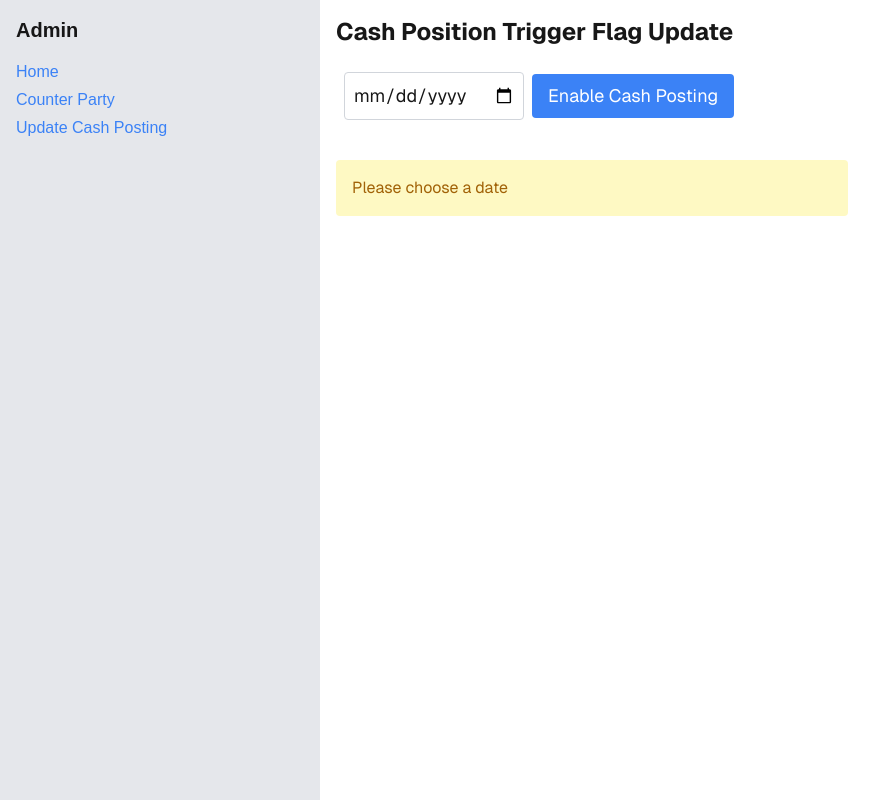
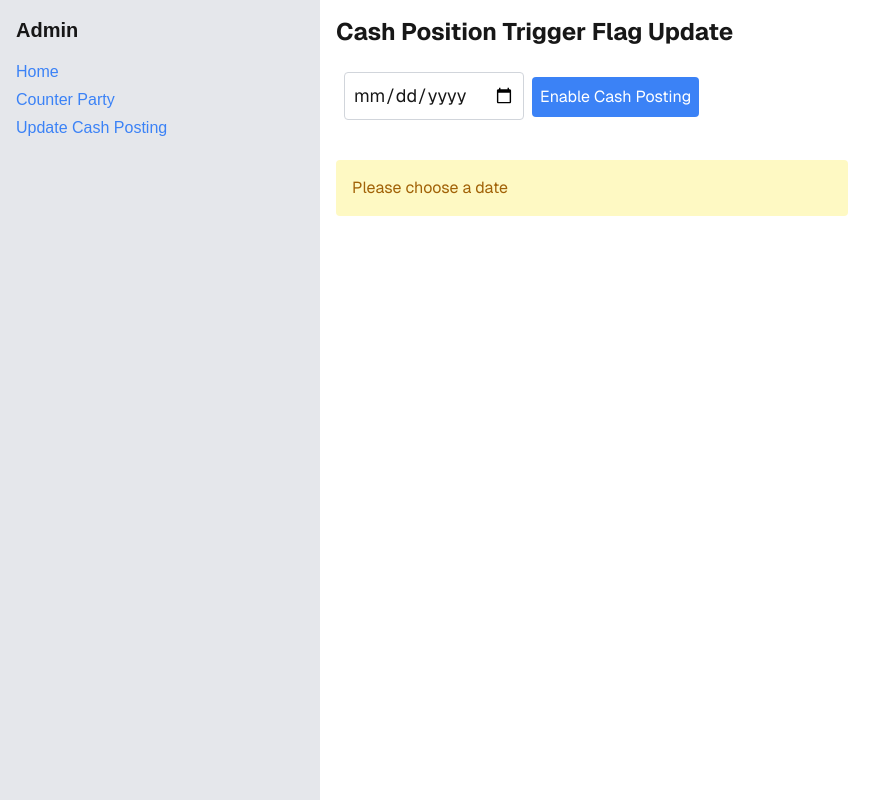
Before and after one commit to gigiyy/nextsample, a Next.js app in the folder front/: page /posting in a window 1280 px wide. Shown: the whole page, without its empty margins (0-895 px from the left). Built offline with nearby package versions, Linux system fonts and the light colour scheme.

Commit message:
use form for posting page

```diff
--- a/front/components/Button.tsx
+++ b/front/components/Button.tsx
@@ -1,16 +1,14 @@
-import React from 'react';
+import React from "react";
 
 interface ButtonProps {
-  onClick: () => void;
+  type?: "button" | "submit" | "reset"; // Define the button types
   children: React.ReactNode;
+  className?: string;
 }
 
-const Button: React.FC<ButtonProps> = ({ onClick, children }) => {
+const Button: React.FC<ButtonProps> = ({ type = "button", children, className }) => {
   return (
-    <button
-      onClick={onClick}
-      className="p-2 px-4 text-lg text-white bg-blue-500 border-none rounded cursor-pointer mr-2 hover:bg-blue-700"
-    >
+    <button type={type} className={`p-2 bg-blue-500 text-white rounded ${className}`}>
       {children}
     </button>
   );
--- a/front/pages/party.tsx
+++ b/front/pages/party.tsx
@@ -1,3 +1,4 @@
+import Button from "@/components/Button";
 import MessagesDiv from "@/components/messages";
 import { getCsrfToken } from "@/services/csrfService";
 import axios from "axios";
@@ -59,9 +60,7 @@ export default function Home({}) {
             className="p-1 border border-gray-300 rounded mb-2"
           />
         </div>
-        <button type="submit" className="p-2 bg-blue-500 text-white rounded">
-          Submit
-        </button>
+        <Button type="submit">Submit</Button>
       </form>
       <MessagesDiv messages={data.messages} />
     </div>
--- a/front/pages/posting.tsx
+++ b/front/pages/posting.tsx
@@ -29,7 +29,8 @@ export default function Home({}) {
       });
   };
 
-  const handleSubmit = async () => {
+  const handleSubmit = async (e: React.FormEvent<HTMLFormElement>) => {
+    e.preventDefault();
     const csrfToken = await getCsrfToken();
     axios
       .put("/api/dtr/cashPosting", null, {
@@ -49,6 +50,7 @@ export default function Home({}) {
       <h1 className="text-2xl font-bold mb-4">
         Cash Position Trigger Flag Update
       </h1>
+      <form onSubmit={handleSubmit}>
         <div className="p-2">
           <input
             type="date"
@@ -56,8 +58,9 @@ export default function Home({}) {
             onChange={(e) => handleRefresh(e.target.value)}
             className="p-2 text-lg border border-gray-300 rounded mr-2" // Tailwind CSS classes
           />
-        <Button onClick={handleSubmit}>Enable Cash Posting</Button>
+          <Button type="submit">Enable Cash Posting</Button>
         </div>
+      </form>
       <CashPosting {...data} />
       <MessagesDiv messages={data?.messages} />
     </div>
```
Also changed, not shown: 1 other file (tests, documents, lock files or other folders). Lines whose indentation alone changed are shown as unchanged.
